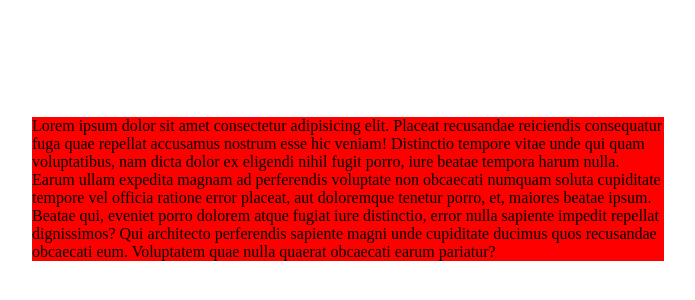
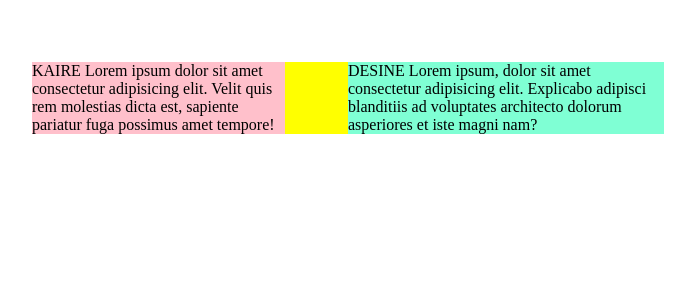
Before and after one commit to ModestaLiatuke/2-Serlokas, a website: page index.html in a window 1280 px wide. Shown: the part 136-436 px from the top of the page, without its empty margins (292-987 px from the left). Drawn offline with Linux system fonts and the light colour scheme.

Commit message:
two columns

```diff
--- a/index.html
+++ b/index.html
@@ -8,7 +8,13 @@
 </head>
 
 <body>
-    <div style="background-color:red; width: 50% ; margin-left: 25%; margin-top: 20%;">Lorem ipsum dolor sit amet consectetur adipisicing elit. Placeat recusandae reiciendis consequatur fuga quae repellat accusamus nostrum esse hic veniam! Distinctio tempore vitae unde qui quam voluptatibus, nam dicta dolor ex eligendi nihil fugit porro, iure beatae tempora harum nulla. Earum ullam expedita magnam ad perferendis voluptate non obcaecati numquam soluta cupiditate tempore vel officia ratione error placeat, aut doloremque tenetur porro, et, maiores beatae ipsum. Beatae qui, eveniet porro dolorem atque fugiat iure distinctio, error nulla sapiente impedit repellat dignissimos? Qui architecto perferendis sapiente magni unde cupiditate ducimus quos recusandae obcaecati eum. Voluptatem quae nulla quaerat obcaecati earum pariatur?</div>
+    <div style="background-color:yellow; width: 50% ; margin-left: 25%; margin-top: 15%;display: inline-block;">
+        <div style="background-color: pink; width: 40%; display: inline-block; float:left;">
+            KAIRE Lorem ipsum dolor sit amet consectetur adipisicing elit. Velit quis rem molestias dicta est, sapiente pariatur fuga possimus amet tempore!
+        </div>
+        <div style="background-color: aquamarine; width:50%; display: inline-block; margin-left: 10%; float:left;">
+            DESINE Lorem ipsum, dolor sit amet consectetur adipisicing elit. Explicabo adipisci blanditiis ad voluptates architecto dolorum asperiores et iste magni nam?</div>
+    </div>
     </body>
 
 </html>
@@ -22,6 +28,20 @@
     pvz.: background-color: red;
     width: 50%
 
+    Elementu stumdymas vienas kito atzvilgiu
+    margin: 10%
+    margin-left: 25%
+    margin-top: 25%
+    margin-right: 25%
+    margin-bottom: 25%
 
+Elementu atvaizdavimas
+display: block;            default (nepriklausomai nuo plocio, elementai krenta horizontaliai)
+
+display: inline-block;     elementas gali buti vienoje eileje su kitais elementais.
+
+priverstinis elementu sustumimas horizontaliai
+float: left;
+float: right;
 
 -->
```
